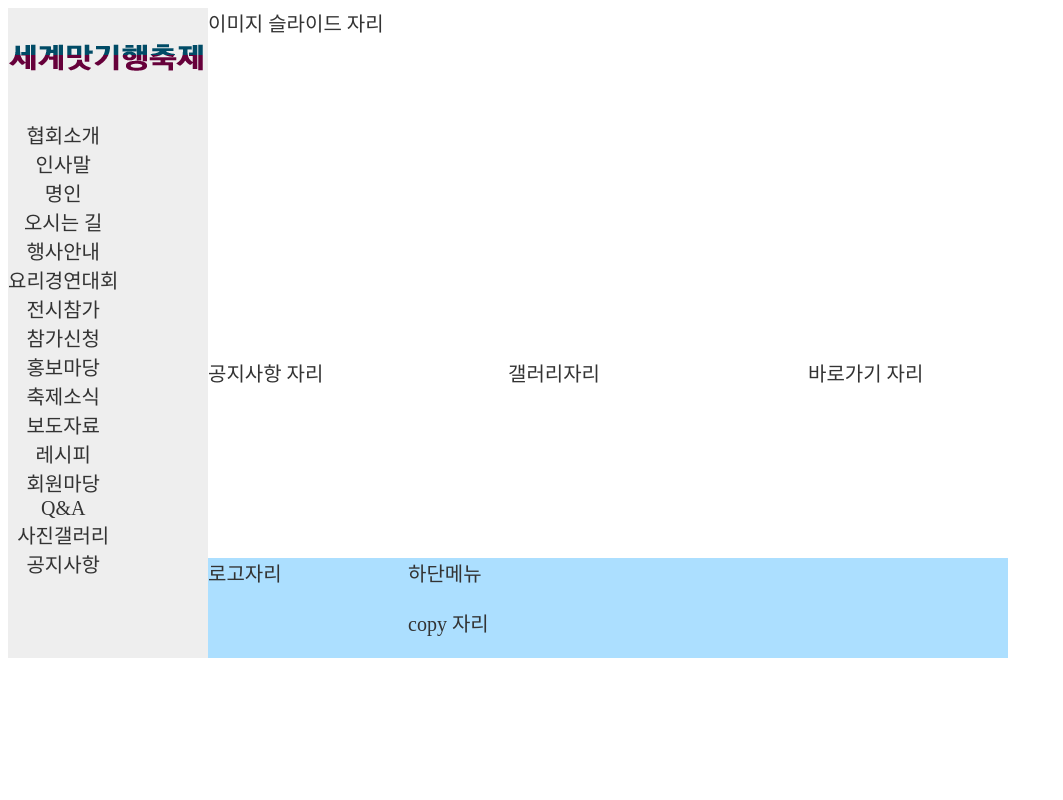
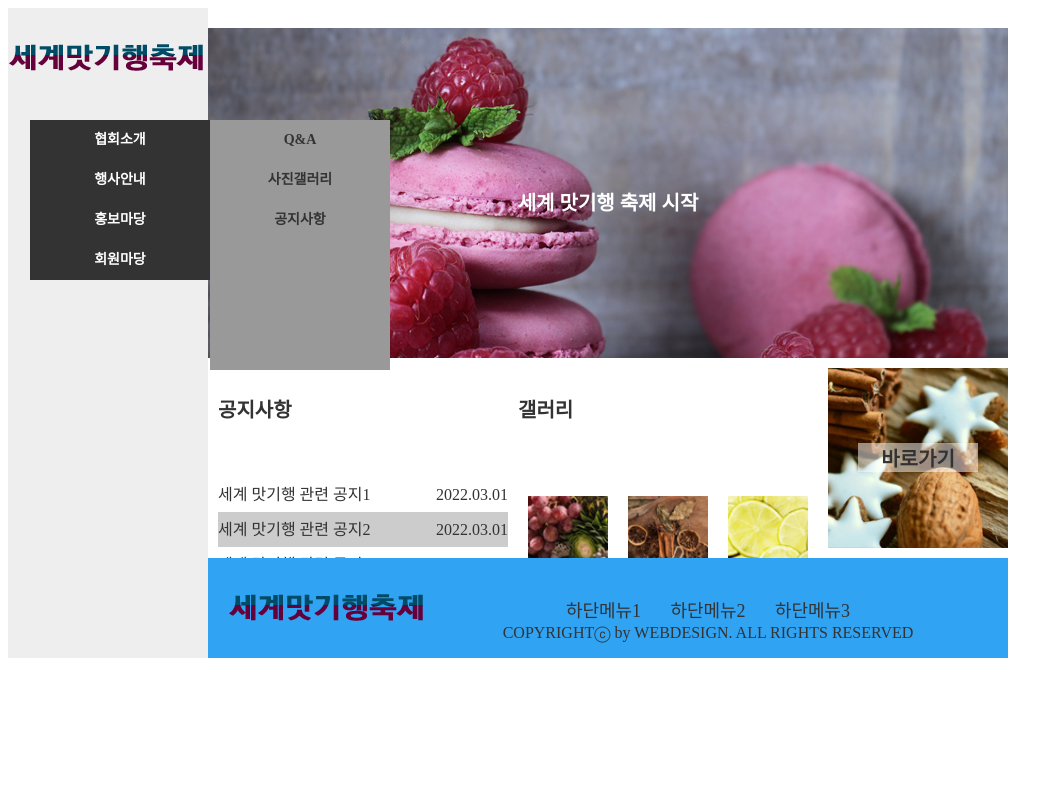
Before and after one commit to shm0609/web2, a plain HTML site: page index.html in a window 1280 px wide. Shown: the whole page, without its empty margins (0-1063 px from the left). Drawn offline with Linux system fonts and the light colour scheme.

Commit message:
Add files via upload

```diff
--- a/CSS/style.css
+++ b/CSS/style.css
@@ -38,6 +38,7 @@ header{
 .menu{
     float: left;
     top: 100px;
+    left: 30px;
     position: absolute;
     text-align: center;
     z-index: 1;
@@ -48,64 +49,244 @@ header{
     width: 180px;
 }
 
-.menu>li>a{
+.navi>li>a{
     width: 180px;
     height: 40px;
+    line-height: 40px;
+    font-size: 14px;
+    font-weight: bold;
     background-color: #333333;
+    color: #fff;
+}
+
+.navi>li>a:hover{
+    background-color: #fff;
+    color: rgb(8, 8, 8);
+}
+.submenu{
+    float: left;
+    width: 180px;
+    height: 250px;
+    left: 180px;
+    top: 20px;
+    position: absolute;
+    text-align: center;
+    z-index: 1;
+    background-color: #999999;
+}
+
+.submenu>li>a{
+    width: 180px;
+    height: 40px;
+    line-height: 40px;
+    font-size: 14px;
+    font-weight: bold;
+    background-color: #999999;
+    color: #333;
+}
+
+.submenu>li>a:hover{
+    background-color: rgb(23, 146, 168);
+    color: rgb(139, 219, 11);
 }
 
 .imgslide{
     float: right;
     width: 800px;
     height: 350px;
+    position: relative;
+    overflow: hidden;
+}
+.sildelist{
+    width: 2400px;
+    height: 350px;
 }
 
-.contents{
-    float: right;
+.sildelist>ul>li{
     width: 800px;
-    height: 200px;
+    float: left;
 }
 
+.sildelist span{
+    width: 400px;
+    height: 50px;
+    position: absolute;
+    margin-top: 150px;
+    margin-left: 200px;
+    text-align: center;
+    color: #fff;
+    font-weight: bold;
+    line-height: 50px;
+}
+
+.contents{  /* C영역: 공지사항+갤러리+바로가기 영역 */
+	float:right;
+	width:800px;
+	height:200px;
+}
 .notice{
-    float: left;
-    width: 300px;
-    height: 200px;
+	float:left;
+	width:300px;
+	height:200px;
+}
+.tab{
+	float:left;
+	width:300px;
+}
+.notice h4{
+	float:left;
+	height:50px;
+	line-height:50px;
+	margin-left:10px;
+}
+.notice ul{
+	float:left;
+	width:290px;
+	height:35px;
+	line-height:35px;
+	font-size:16px;
+	margin-left:10px;
+}
+.notice li span{
+	float:right;
+}
+.notice li:nth-child(2n){ /* 공지사항 중 2배수 리스트 스타일 */
+	background-color:#cccccc;
+}
+.notice li:hover{
+	font-weight:bold;
 }
 .gallery{
-    float: left;
-    width: 300px;
-    height: 200px;
+	float:left;
+	width:300px;
+	height:200px;
 }
-
+.gallery h4{
+	float:left;
+	height:50px;
+	line-height:50px;
+	margin-left:10px;
+}
+.gallery ul li{
+    float:left;
+    margin-top:35px;
+	margin-left:20px;
+}
+.gallery img{
+    width:80px;
+    height:80px;
+}
+.gallery li:hover{
+    opacity:0.5;
+}
 .shortcut{
-    float: right;
-    width: 200px;
-    height: 200px;
+	float:right;
+	width:200px;
+	height:200px;
 }
-
-footer{
-    float: right;
-    width: 800px;
-    height: 100px;
-    background-color: #acdfff;
+.shortcut img{
+    float:right;
+    width:180px;
+    height:180px;
+	margin-top:10px;
+}
+.sctext{
+    width:120px;
+    text-align:center;
+    font-weight:bold;
+    position:absolute;
+    background-color:rgba(255,255,255,0.5);
+    margin-top:85px;
+    margin-left:50px;
+}
+#modal{
+    width:100%;
+    height:100%;
+    position:absolute;
+    left:0;
+    top:0;
+    background:rgba(0,0,0, 0.6);
+    z-index:1;
+    display:none;
+}
+#modal.active{
+    display:block;
+}
+.modal_up{   /*레이어 팝업창 스타일*/
+	width:400px;
+	height:300px;
+	position:fixed;
+	left:30%;
+	top:20%;
+	background-color:#ffffff;
+}
+.uptitle{
+	margin-top:30px;
+	text-align:center;
+	line-height:16px;
+	font-size:20px;
+	font-weight:bold;
+}
+.upbody{
+	padding:30px;
+	text-align:center;
+	font-size:16px;
+	line-height:30px;
+}
+.btn{
+	width:80px;
+	height:20px;
+	display:block;
+	text-align:center;
+	font-size:15px;
+	font-weight:bold;
+	background:#cccccc;
+	position:absolute;
+	right:10px;
+	bottom:10px;
+}
+footer{     /* D영역: 와이어프레임 오른쪽 하단 영역 */
+	float:right;
+	width:800px;
+	height:100px;
+	background-color:#30a3f3;
 }
 .btlogo{
-    float: left;
-    width: 200px;
-    height: 100px;
+	float:left;
+	width:200px;  /* 하단 로고 영역 너비 */
+	height:100px; /* 하단 로고 영역 높이 */
 }
-.bottom{
-    float: right;
-    width: 600px;
-    height: 100px;
+.btlogo img{      /* 로고 이미지 스타일 */
+	float:left;
+	margin-top:30px;
+	margin-left:20px;
+}
+.bottom{            /* btmenu와 copy 묶어줌 */
+	float:right;
+	width:600px;  /* 하단 메뉴 + Copyright 너비 */
+	height:100px; /* 하단 메뉴 + Copyright 높이 */
 }
 .btmenu{
-    float: right;
-    width: 600px;
-    height: 50px;
+	float:right;
+	width:600px;  /* 하단 메뉴 너비 */
+	height:50px;  /* 하단 메뉴 높이 */
+	text-align:center;
+    font-size:18px;
+    line-height:50px;
+}
+.btmenu li{
+    margin-top:10px;
+    display:inline-block;
+    width:100px;
+}
+.btmenu li:hover{
+    font-weight:bold;
 }
 .copy{
-    float: right;
-    width: 600px;
-    height: 50px;
+	float:right;
+	width:600px;  /* Copyright 너비 */
+	height:50px;  /* Copyright 높이 */
+    text-align:center;
+    font-size:16px;
+    line-height:50px;
 }
--- a/index.html
+++ b/index.html
@@ -6,6 +6,7 @@
     <meta name="viewport" content="width=device-width, initial-scale=1.0">
     <title>남도맛기행 축제</title>
     <link rel="stylesheet" href="CSS/style.css" type="text/css">
+    <script src="javascript/jquery-1.12.3.js"></script>
 </head>
 <body>
     <header>
@@ -55,29 +56,68 @@
         </div>
     </header>
     <div class="imgslide">
-        이미지 슬라이드 자리
+        <div class="sildelist">
+            <ul>
+                <li>
+                    <span>세계 맛기행 축제 시작</span>
+                    <a href="#"><img src="images/img1.jpg" alt="이미지1"></a>
+                    <span>유기농 재료로 음식 만들기</span>
+                    <a href="#"><img src="images/img2.jpg" alt="이미지2"></a>
+                    <span>신선한 재료와 건강 이야기</span>
+                    <a href="#"><img src="images/img3.jpg" alt="이미지3"></a>
+                </li>
+            </ul>
+        </div>
     </div>
     <div class="contents">
         <div class="notice">
-            공지사항 자리
+            <div class="tab"><h4>공지사항</h4></div>
+            <ul>
+                <li><a href="#">세계 맛기행 관련 공지1
+                    <span>2022.03.01</span>
+                </a>
+                </li>
+                <li><a href="#">세계 맛기행 관련 공지2
+                    <span>2022.03.01</span>
+                </a>
+                </li>
+                <li><a href="#">세계 맛기행 관련 공지3
+                    <span>2022.03.01</span>
+                </a>
+                </li>
+                <li><a href="#">세계 맛기행 관련 공지4
+                    <span>2022.03.01</span>
+                </a>
+                </li>
+            </ul>
         </div>
         <div class="gallery">
-            갤러리자리
+            <div class="tab"><h4>갤러리</h4></div>
+            <ul>
+                <li><a href="#"><img src="images/gallery1.jpg" alt="이미지1"></a></li>
+                <li><a href="#"><img src="images/gallery2.jpg" alt="이미지2"></a></li>
+                <li><a href="#"><img src="images/gallery3.jpg" alt="이미지3"></a></li>
+            </ul>
         </div>
         <div class="shortcut">
-            바로가기 자리
+            <a href="#"><img src="images/shortcut.jpg" alt="바로가기"></a>
+            <span class="sctext">바로가기</span>
         </div>
     </div>
     <footer>
         <div class="btlogo">
-            로고자리
+            <a href="#"><img src="images/logo.png" alt="하단로고"></a>
         </div>
         <div class="bottom">
             <div class="btmenu">
-                하단메뉴
+                <ul>
+                    <li><a href="#">하단메뉴1</a></li>
+                    <li><a href="#">하단메뉴2</a></li>
+                    <li><a href="#">하단메뉴3</a></li>
+                </ul>
             </div>
             <div class="copy">
-                copy 자리
+                COPYRIGHTⓒ by WEBDESIGN. ALL RIGHTS RESERVED
             </div>
         </div>
     </footer>
```
